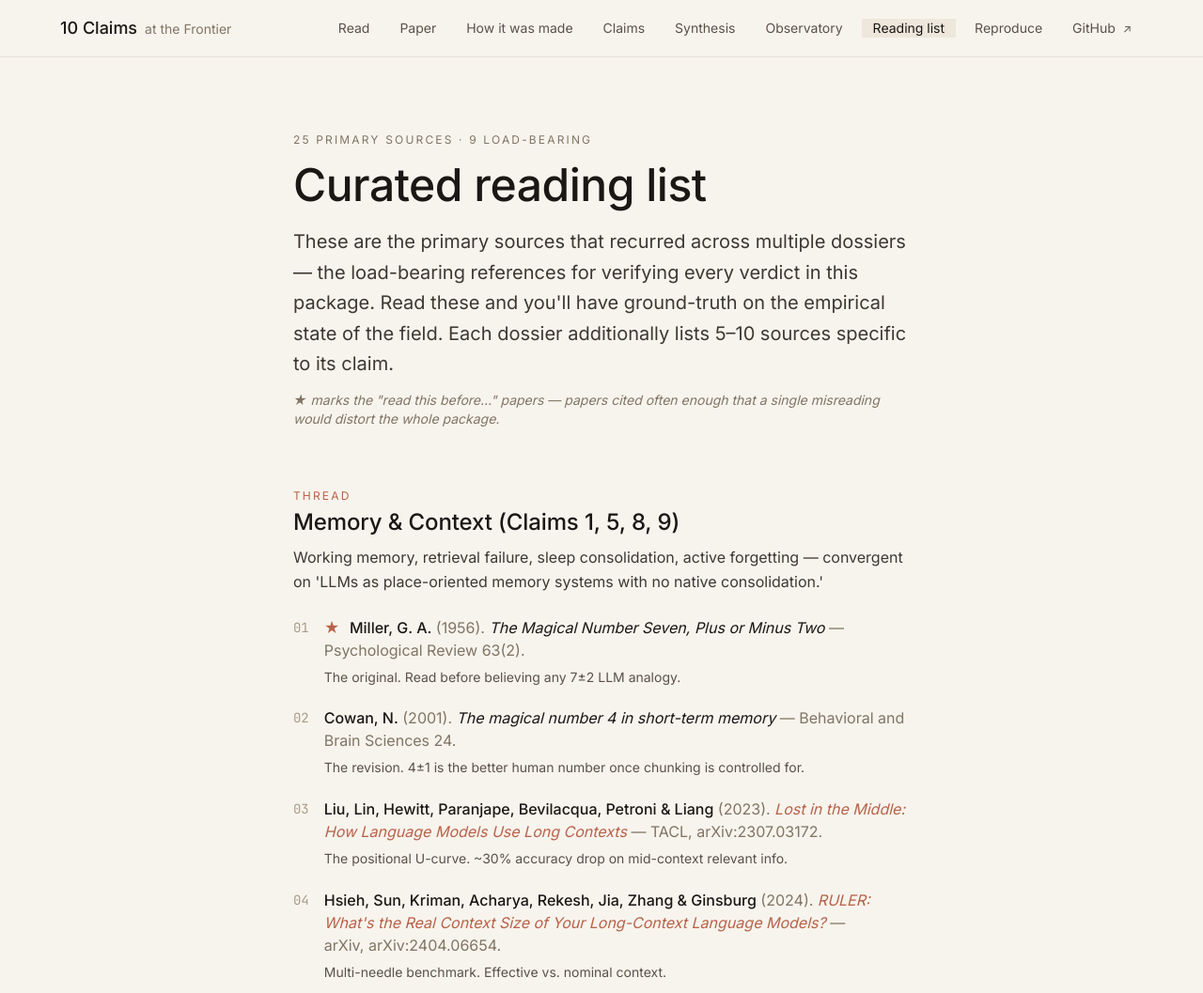
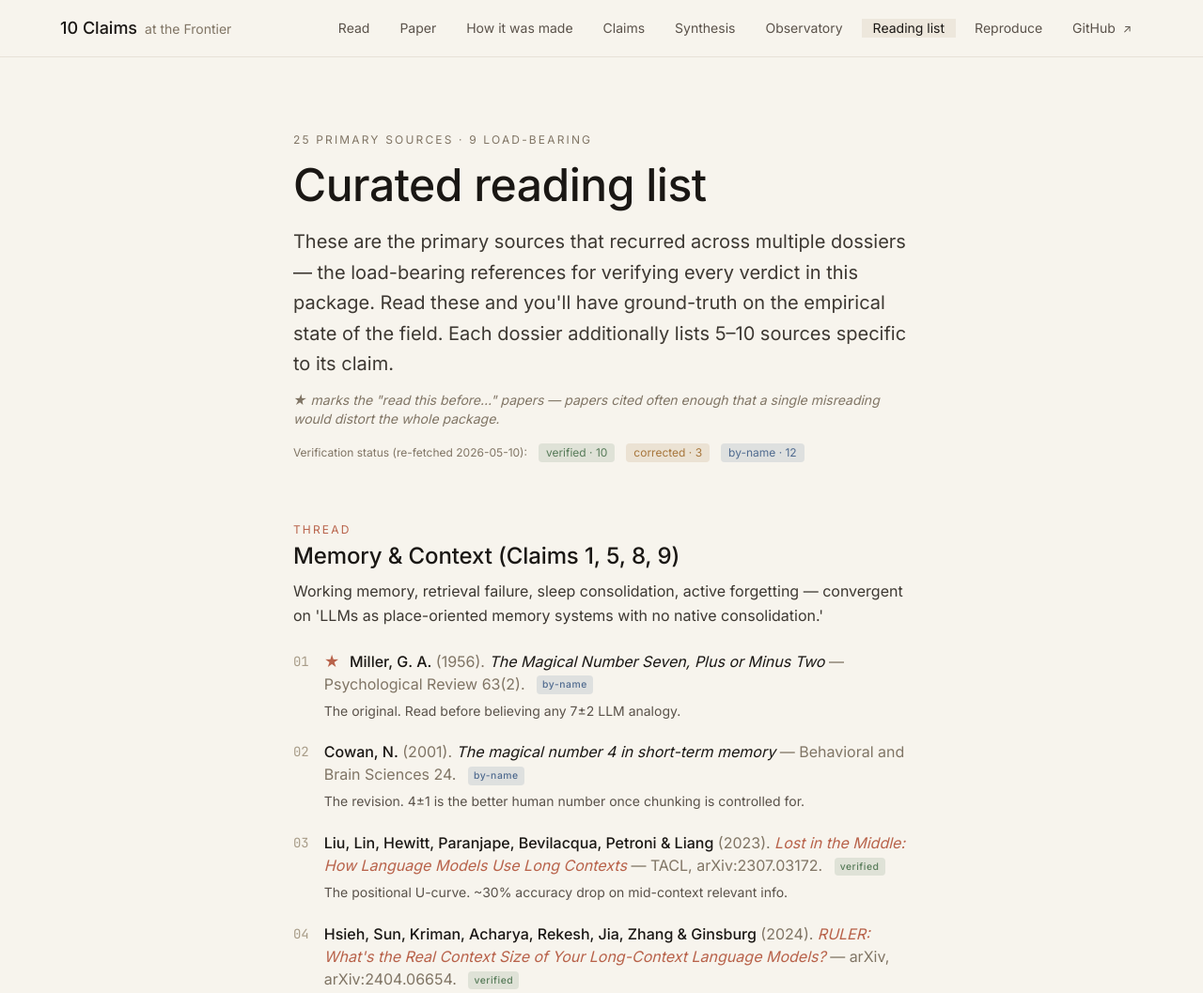
Before and after one commit to abdul-abdi/ai-brain-claims, an Astro site in the folder site/: page /ai-brain-claims/reading-list in a window 1280 px wide. Shown: the top 1057 px of the page at 94% size. Built offline with nearby package versions, Linux system fonts and the light colour scheme; Astro itself is replaced by a stand-in of ours.

Commit message:
feat(site): verification badges on reading-list page
Each citation now displays its verification status as a colored chip:
- verified (sage) — re-fetched from arXiv 2026-05-10, title + authors confirmed
- corrected (amber) — re-fetch found wrong attribution; fixed in place
- by-name (blue) — older work not WebFetched, uniquely identifiable

Aside notes Granier & Senn and Butlin et al. corrections explicitly.

```diff
--- a/site/src/pages/reading-list.astro
+++ b/site/src/pages/reading-list.astro
@@ -1,8 +1,34 @@
 ---
 import BaseLayout from "../layouts/BaseLayout.astro";
-import { READING_LIST, ALL_REFS } from "../lib/reading-list";
+import { READING_LIST, ALL_REFS, type VerificationStatus } from "../lib/reading-list";
 
 const loadBearingCount = ALL_REFS.filter((r) => r.loadBearing).length;
+const verifiedCount = ALL_REFS.filter((r) => r.verification === "verified").length;
+const correctionCount = ALL_REFS.filter((r) => r.verification === "verified-with-correction").length;
+const byNameCount = ALL_REFS.filter((r) => r.verification === "verified-by-name").length;
+
+const VERIFICATION_LABEL: Record<VerificationStatus, { label: string; cls: string; title: string }> = {
+  "verified": {
+    label: "verified",
+    cls: "bg-verdict-vindicated/15 text-verdict-vindicated",
+    title: "Re-fetched from arXiv on 2026-05-10. Title and authors confirmed.",
+  },
+  "verified-with-correction": {
+    label: "corrected",
+    cls: "bg-verdict-contested/15 text-verdict-contested",
+    title: "Re-fetched from arXiv. An earlier draft had a wrong title or attribution; corrected in place.",
+  },
+  "verified-by-name": {
+    label: "by-name",
+    cls: "bg-verdict-plausible/15 text-verdict-plausible",
+    title: "Older / well-established work, not WebFetched but cited correctly enough to find via title and author search.",
+  },
+  "unverified": {
+    label: "unverified",
+    cls: "bg-verdict-refuted/15 text-verdict-refuted",
+    title: "Not yet checked.",
+  },
+};
 ---
 
 <BaseLayout
@@ -23,6 +49,12 @@ const loadBearingCount = ALL_REFS.filter((r) => r.loadBearing).length;
       <p class="mt-3 font-sans text-sm italic text-ink-500">
         ★ marks the "read this before…" papers — papers cited often enough that a single misreading would distort the whole package.
       </p>
+      <div class="mt-4 flex flex-wrap items-center gap-3 font-sans text-xs text-ink-600">
+        <span class="text-ink-500">Verification status (re-fetched 2026-05-10):</span>
+        <span class="rounded bg-verdict-vindicated/15 px-2 py-0.5 text-verdict-vindicated">verified · {verifiedCount}</span>
+        <span class="rounded bg-verdict-contested/15 px-2 py-0.5 text-verdict-contested">corrected · {correctionCount}</span>
+        <span class="rounded bg-verdict-plausible/15 px-2 py-0.5 text-verdict-plausible">by-name · {byNameCount}</span>
+      </div>
     </header>
 
     <div class="mx-auto mt-16 max-w-prose space-y-16">
@@ -64,6 +96,9 @@ const loadBearingCount = ALL_REFS.filter((r) => r.loadBearing).length;
                         <span class="italic">{ref.title}</span>
                       )}{" "}
                       <span class="text-ink-500">— {ref.venue}{ref.arxiv && `, arXiv:${ref.arxiv}`}.</span>
+                      <span class={`ml-2 inline-block rounded px-1.5 py-0.5 align-middle font-sans text-[0.65rem] font-medium tracking-wider ${VERIFICATION_LABEL[ref.verification].cls}`} title={VERIFICATION_LABEL[ref.verification].title}>
+                        {VERIFICATION_LABEL[ref.verification].label}
+                      </span>
                     </p>
                     <p class="mt-1.5 font-serif text-sm leading-relaxed text-ink-600">{ref.annotation}</p>
                   </div>
@@ -78,7 +113,10 @@ const loadBearingCount = ALL_REFS.filter((r) => r.loadBearing).length;
     <aside class="mx-auto mt-16 max-w-prose rounded-lg border border-ink-400/20 bg-bone-50 p-6">
       <p class="font-sans text-xs uppercase tracking-[0.18em] text-accent-600">A note on citation verification</p>
       <p class="mt-2 font-serif leading-relaxed text-ink-700">
-        Several dossiers reference 2025–2026 arXiv papers. Given the publication speed in this field these dates are plausible, but a few citations to very recent papers may be agent-generated and should be verified before use in serious work. The papers listed above are older, well-established references that are independently verifiable.
+        Each citation tagged <strong>verified</strong> was re-fetched from arXiv on 2026-05-10 and the title and authors were confirmed against the site source. Tagged <strong>corrected</strong> means the re-fetch surfaced an attribution error in an earlier draft (wrong title shorthand, missing or inserted authors); the entry has been fixed in place. Tagged <strong>by-name</strong> are older, well-cited works (Miller 1956, McClelland et al. 1995) not WebFetched but uniquely identifiable by title and author search.
+      </p>
+      <p class="mt-3 font-serif leading-relaxed text-ink-700">
+        Two corrections worth flagging: <strong>Granier &amp; Senn 2025</strong>'s actual title is "Multihead self-attention in cortico-thalamic circuits" (the earlier shorthand was misleading), and <strong>Butlin et al. 2023</strong> on consciousness in AI does not include David Chalmers as an author — it does include Yoshua Bengio, Jonathan Birch, Chris Frith, and others. Both items are now correct in place.
       </p>
     </aside>
   </article>
```
